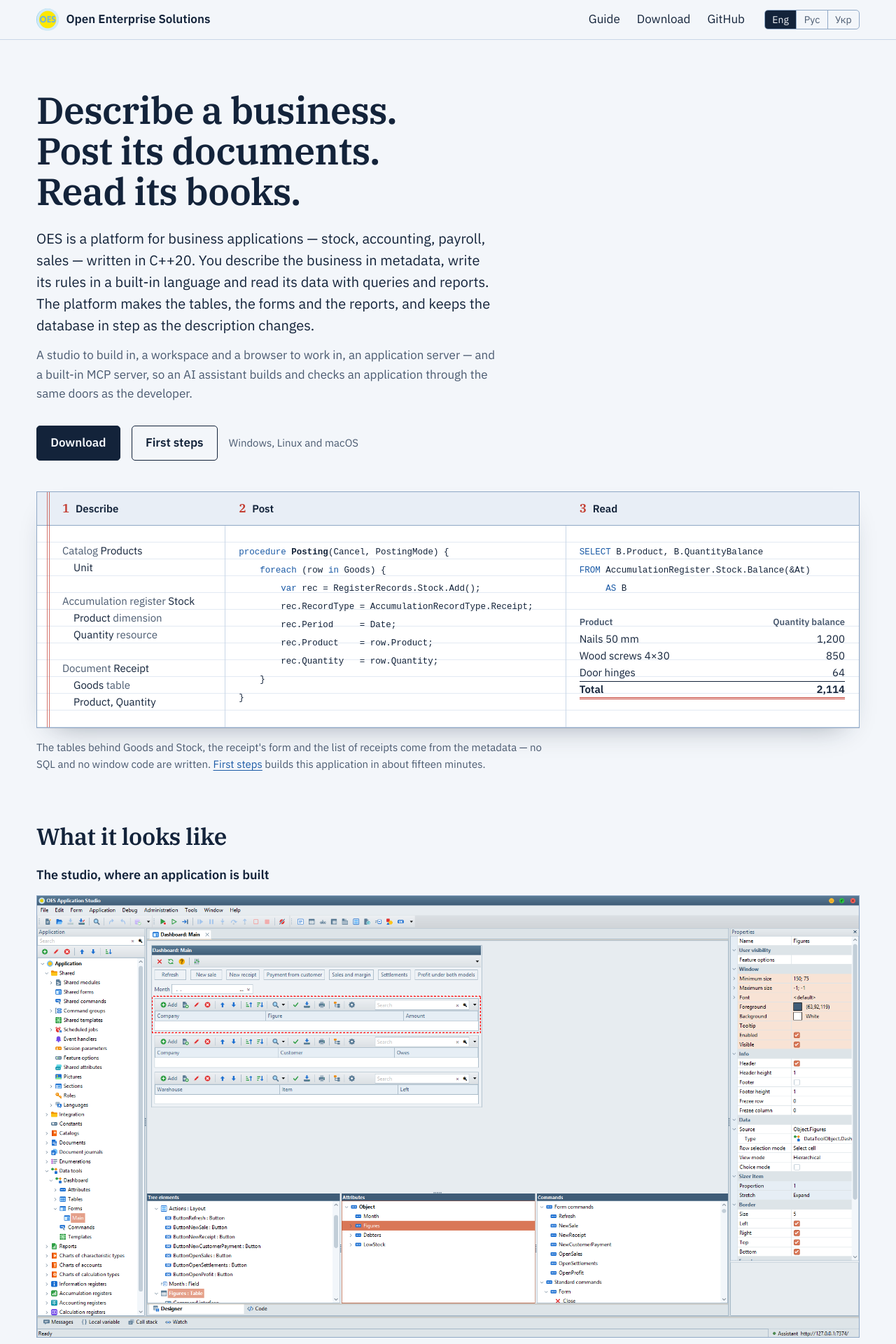
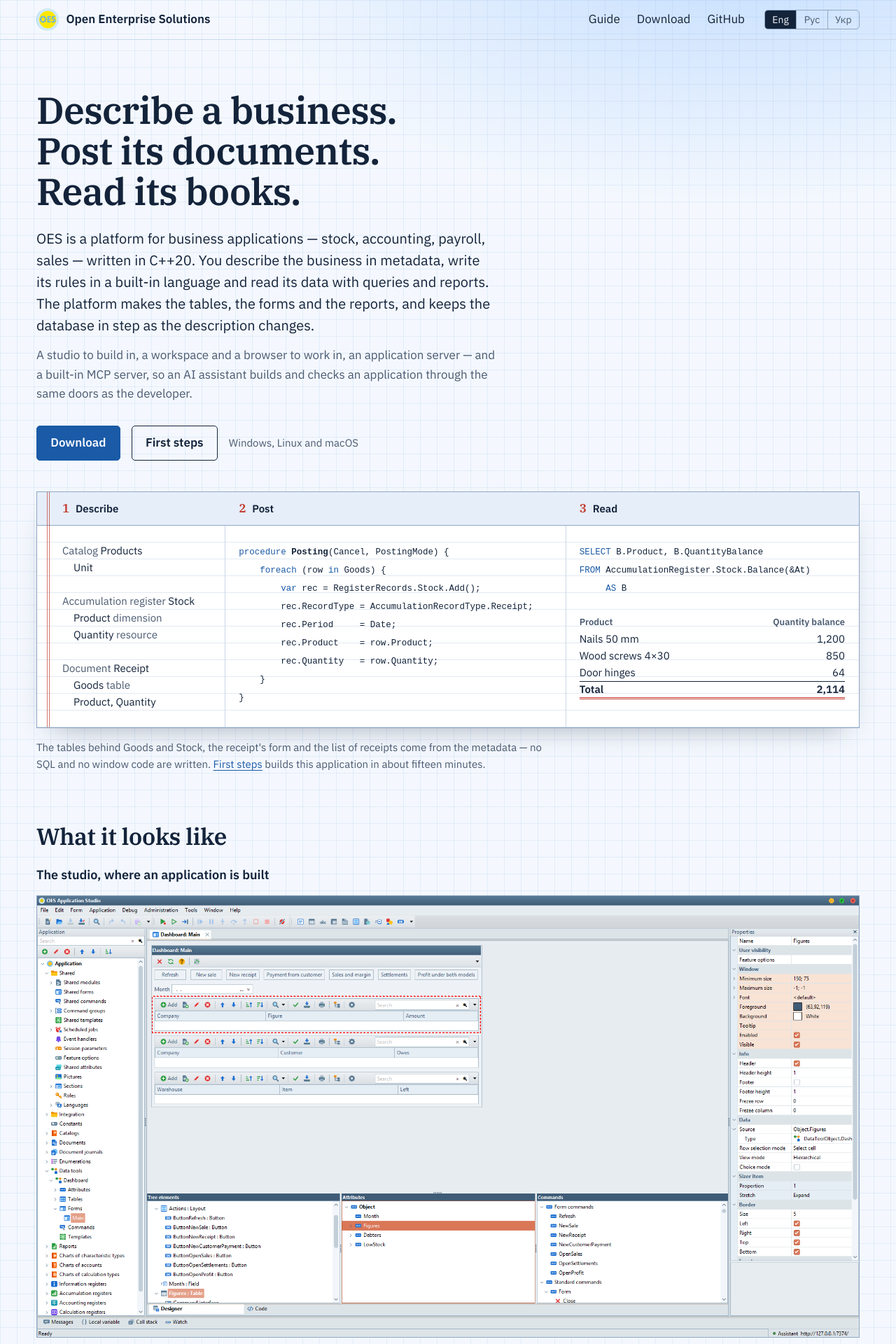
Before and after one commit to open-es/open-es.github.io, a Jekyll site: the page built from index.html, in a window 1280 px wide. Shown: the top 1920 px of the page at 70% size. Built offline with Jekyll 4.4.1, drawn with Linux system fonts in a browser that asks for light colours.

Commit message:
A livelier page: squared paper, daylight over the home page
The page is squared like an accounts book, the dark look a deep blue instead of
near-black, a soft light falls across the top of the home page, and the main
button takes the logo's blue.

```diff
--- a/assets/css/site.css
+++ b/assets/css/site.css
@@ -1,7 +1,9 @@
 /* OES site. The page is a bookkeeping sheet: blue ruling, blue-black ink, red ink for the margin and the total. */
 
 :root {
-  --paper: #f3f6fa;
+  --paper: #f4f8fe;
+  --grid: rgba(47, 110, 196, .085);
+  --glow: rgba(110, 175, 255, .38);
   --sheet: #ffffff;
   --ink: #13233a;
   --ink-2: #4a5a70;
@@ -10,7 +12,7 @@
   --rule-strong: #8fa8c6;
   --red: #c33a2e;
   --link: #1a5aa6;
-  --tint: #e8eef6;
+  --tint: #e6eefa;
   --tok-kw: #1a5aa6;
   --tok-str: #2d7550;
   --tok-num: #9a4a14;
@@ -29,16 +31,18 @@
 
 @media (prefers-color-scheme: dark) {
   :root {
-    --paper: #0e1724;
-    --sheet: #132030;
-    --ink: #dde6f1;
-    --ink-2: #9db0c6;
-    --rule: #2a3c52;
-    --rule-faint: #1b2a3b;
-    --rule-strong: #43607f;
-    --red: #e3735f;
-    --link: #8bbaf2;
-    --tint: #18283a;
+    --paper: #0f1f38;
+    --grid: rgba(139, 186, 242, .07);
+    --glow: rgba(80, 145, 245, .42);
+    --sheet: #142a4a;
+    --ink: #e2eaf5;
+    --ink-2: #a3b6cd;
+    --rule: #2c4569;
+    --rule-faint: #1d3354;
+    --rule-strong: #4a6b9c;
+    --red: #e8786a;
+    --link: #8fc0f6;
+    --tint: #1a3258;
     --tok-kw: #8bbaf2;
     --tok-str: #8fd0a8;
     --tok-num: #e8a56f;
@@ -52,7 +56,12 @@
 html { -webkit-text-size-adjust: 100%; }
 body {
   margin: 0;
-  background: var(--paper);
+  background-color: var(--paper);
+  /* squared paper: the ruling of an accounts book, across the whole page */
+  background-image:
+    linear-gradient(var(--grid) 1px, transparent 1px),
+    linear-gradient(90deg, var(--grid) 1px, transparent 1px);
+  background-size: 24px 24px;
   color: var(--ink);
   font: 400 1.0625rem/1.6 var(--sans);
   text-rendering: optimizeLegibility;
@@ -109,6 +118,16 @@ a:hover { text-decoration-thickness: 2px; }
 
 /* ---- home: the opening ---- */
 
+/* daylight over the top of the home page, above the squared paper */
+body.page-home {
+  background-image:
+    radial-gradient(64rem 34rem at 82% -6rem, var(--glow), transparent 72%),
+    linear-gradient(var(--grid) 1px, transparent 1px),
+    linear-gradient(90deg, var(--grid) 1px, transparent 1px);
+  background-size: auto, 24px 24px, 24px 24px;
+  background-repeat: no-repeat, repeat, repeat;
+}
+
 .hero {
   max-width: var(--wide);
   margin: 0 auto;
@@ -133,8 +152,8 @@ a:hover { text-decoration-thickness: 2px; }
   color: var(--ink);
 }
 .btn:hover { border-color: var(--link); color: var(--link); }
-.btn-main { background: var(--ink); color: var(--paper); }
-.btn-main:hover { background: var(--link); color: var(--paper); }
+.btn-main { background: var(--link); border-color: var(--link); color: var(--paper); }
+.btn-main:hover { background: var(--ink); border-color: var(--ink); color: var(--paper); }
 .actions .note { margin: 0; font-size: .9375rem; color: var(--ink-2); }
 
 /* ---- home: the sheet ---- */
```
